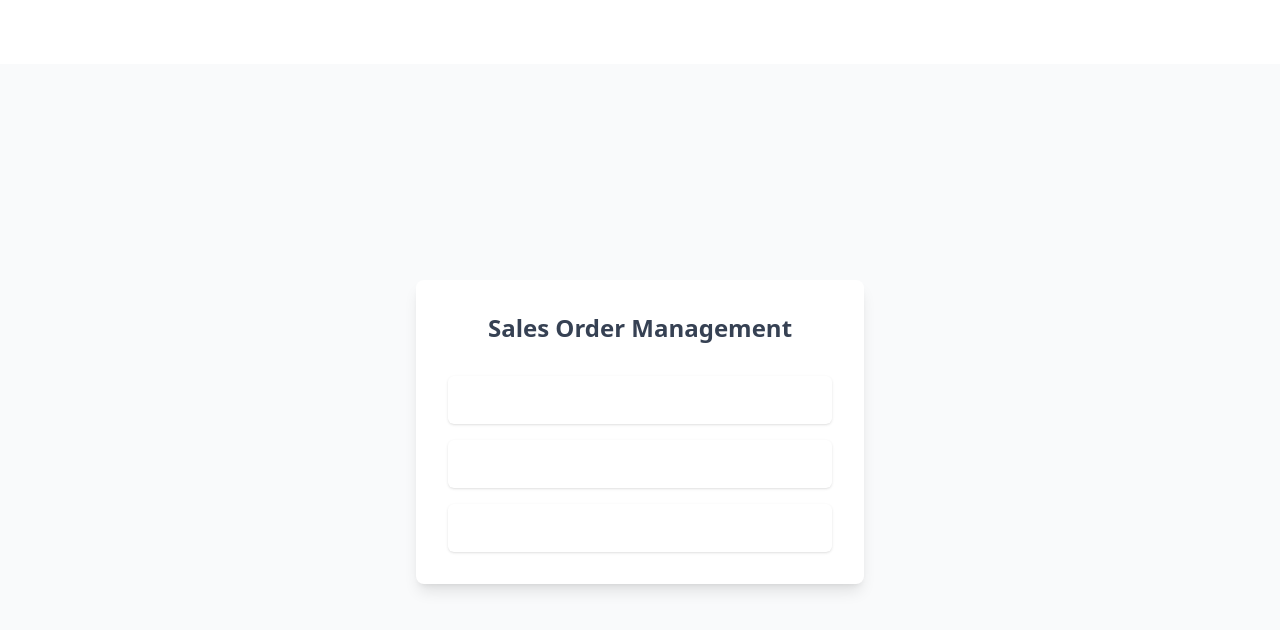
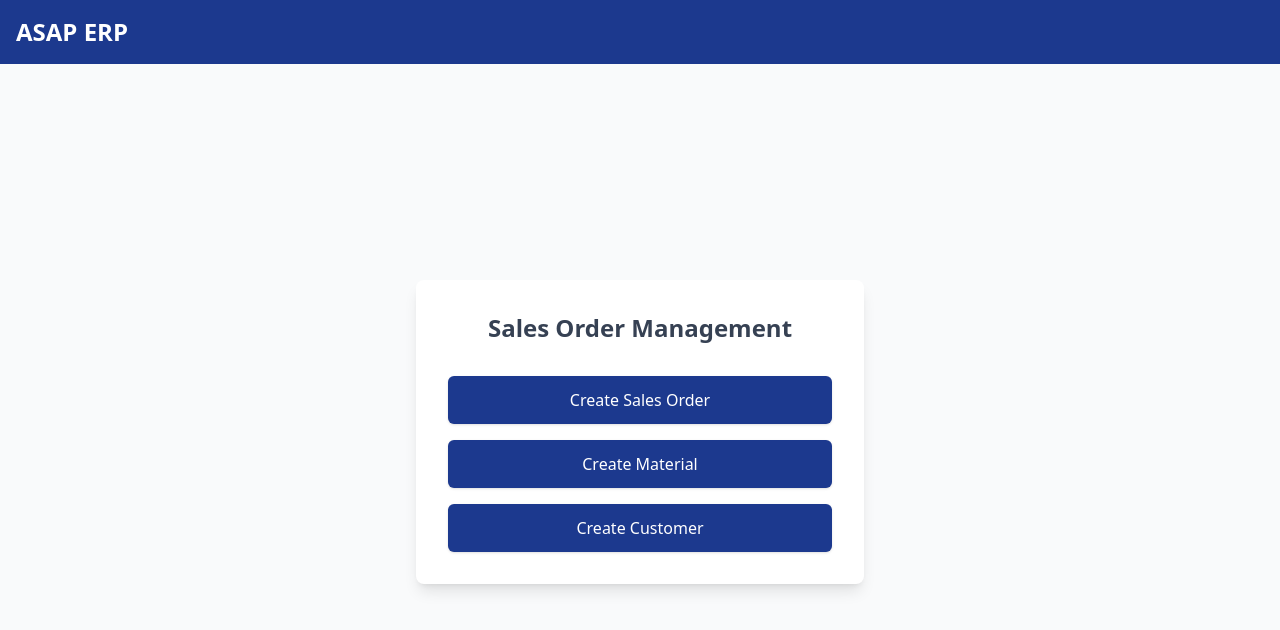
Before and after one commit to cosmic-1234/ERP, a React (Vite) app in the folder frontend/: page / in a window 1280 px wide. Shown: the top 630 px of the page. Built offline with nearby package versions, Linux system fonts and the light colour scheme.

Commit message:
Minute changed

```diff
--- a/frontend/src/components/CreateSO.jsx
+++ b/frontend/src/components/CreateSO.jsx
@@ -130,13 +130,13 @@ return (
         <div className="mt-10 flex justify-end gap-5">
           <button
             onClick={searchcustomer}
-            className="bg-blue-600 hover:bg-blue-700 transition-all text-white px-6 py-3 rounded-md text-xl shadow-sm"
+            className="bg-blue-900 hover:bg-blue-800 transition-all text-white px-6 py-3 rounded-md text-xl shadow-sm"
           >
             Search Customer
           </button>
           <button
             onClick={createsalesorder}
-            className ={`${createsales? "bg-green-500": "bg-blue-600"} "hover:bg-blue-700 transition-all text-white px-6 py-3 rounded-md text-xl shadow-sm"`}
+            className ={`${createsales? "bg-green-500": "bg-blue-900"} "hover:bg-blue-800 transition-all text-white px-6 py-3 rounded-md text-xl shadow-sm"`}
           disabled = {createsales}
          >
             {createsales? "Salesorder Created": "Create Salesorder"}
--- a/frontend/src/components/Homepage.jsx
+++ b/frontend/src/components/Homepage.jsx
@@ -1,13 +1,15 @@
 import React from "react";
+import { useNavigate } from "react-router-dom";
 
 const Homepage = ()=>{
+    const navigate = useNavigate()
     return (
         <>
           {/* Wrapper to take full screen and prevent scroll */}
           <div className="h-screen flex flex-col overflow-hidden">
 
             {/* Navbar */}
-            <nav className="bg-sap p-4 shadow-md">
+            <nav className="bg-blue-900 p-4 shadow-md">
               <h1 className="text-white text-2xl font-semibold">ASAP ERP</h1>
             </nav>
 
@@ -21,18 +23,20 @@ const Homepage = ()=>{
                 <div className="space-y-4">
 
                   {/* Create Sales Order Button */}
-                  <button className="w-full py-3 bg-sap text-white font-medium rounded-md shadow hover:bg-sap-dark transition duration-200">
+                  <button className="w-full py-3 bg-blue-900 text-white font-medium rounded-md shadow hover:bg-sap-dark transition duration-200"
+                  onClick={handleonclick}
+                  >
                     Create Sales Order
                   </button>
 
                   {/* Change Sales Order Button */}
-                  <button className="w-full py-3 bg-sap text-white font-medium rounded-md shadow hover:bg-sap-dark transition duration-200">
-                    Change Sales Order
+                  <button className="w-full py-3 bg-blue-900 text-white font-medium rounded-md shadow hover:bg-sap-dark transition duration-200">
+                    Create Material
                   </button>
 
                   {/* Display Delivery Button */}
-                  <button className="w-full py-3 bg-sap text-white font-medium rounded-md shadow hover:bg-sap-dark transition duration-200">
-                    Display Delivery
+                  <button className="w-full py-3 bg-blue-900 text-white font-medium rounded-md shadow hover:bg-sap-dark transition duration-200">
+                    Create Customer
                   </button>
 
                 </div>
@@ -41,5 +45,9 @@ const Homepage = ()=>{
           </div>
         </>
       );
+      function handleonclick(){
+        debugger;
+        navigate("/createsalesorder")
+      }
       }
 export default Homepage
--- a/frontend/src/components/Salesitem.jsx
+++ b/frontend/src/components/Salesitem.jsx
@@ -37,6 +37,7 @@ const Salesitem = ()=>{
                   <tr key={index} className="even:bg-gray-50">
                     <td className="border px-6 py-3">
                       <input
+                      disabled = {row.disabled}
                         type="text"
                         value={row.material}
                         onChange={(e) => handleChange(index, "material", e.target.value)}
@@ -45,6 +46,7 @@ const Salesitem = ()=>{
                     </td>
                     <td className="border px-6 py-3">
                       <input
+                      disabled = {row.disabled}
                         type="number"
                         value={row.quantity}
                         onChange={(e) => handleChange(index, "quantity", e.target.value)}
@@ -53,6 +55,7 @@ const Salesitem = ()=>{
                     </td>
                     <td className="border px-6 py-3">
                       <input
+                      disabled = {row.disabled}
                         type="number"
                         value={row.unitprice}
                         onChange={(e) => handleChange(index, "unitprice", e.target.value)}
@@ -61,6 +64,7 @@ const Salesitem = ()=>{
                     </td>
                     <td className="border px-6 py-3">
                       <input
+                      disabled = {row.disabled}
                         type="number"
                         value={row.salesorder}
                         onChange={(e) => handleChange(index, "salesorder", e.target.value)}
@@ -69,10 +73,11 @@ const Salesitem = ()=>{
                     </td>
                     <td className="border px-6 py-3 text-center">
                       <button
-                        onClick={() => Createsalesitem(row)}
-                        className="bg-blue-600 hover:bg-blue-700 text-white font-medium py-2 px-4 rounded-md transition"
+                      disabled = {row.disabled}
+                        onClick={() => Createsalesitem(row, index, "disabled")}
+                        className={`${row.disabled?"bg-green-700":"bg-blue-900 hover:bg-blue-800 hover:cursor-pointer"}  text-white font-medium py-2 px-4 rounded-md transition`}
                       >
-                        Create Item
+                        {row.disabled? "Item Created": "Create Sales Item"}
                       </button>
                     </td>
                   </tr>
@@ -91,7 +96,7 @@ const Salesitem = ()=>{
           </div>
         </>
       );
-      async function Createsalesitem(item){
+      async function Createsalesitem(item, index){
         debugger
         const req = {
           orderno:    item.salesorder,
@@ -101,7 +106,13 @@ const Salesitem = ()=>{
         }
         try {
           const response = await axios.post("http://localhost:3000/api/v1/admin/createsalesorderitem", req)
-        console.log(response);
+        console.log(response)
+        const obj1 = {
+          index:index,
+          field:"disabled",
+          value:true
+        }
+        dispatch(editstate(obj1))
         } catch (error) {
           alert("Wefuckedup")
         }
--- a/frontend/src/redux/slicers/salesitemslicer.js
+++ b/frontend/src/redux/slicers/salesitemslicer.js
@@ -7,7 +7,8 @@ const init = [
         material: "AAAA",
         quantity: "1234",
         unitprice:"5",
-        salesorder:"1234"
+        salesorder:"1234",
+        disabled: false
 
     }
 ]
@@ -21,9 +22,11 @@ const salesitemslice = createSlice({
             material: action.payload.material,
             quantity: action.payload.quantity,
             unitprice: action.payload.unitprice,
-            salesorder:action.payload.salesorder
+            salesorder:action.payload.salesorder,
+            disabled:false
         }
         state.push(temp1)
+
 
         },
         editstate:(state, action)=>{
```
